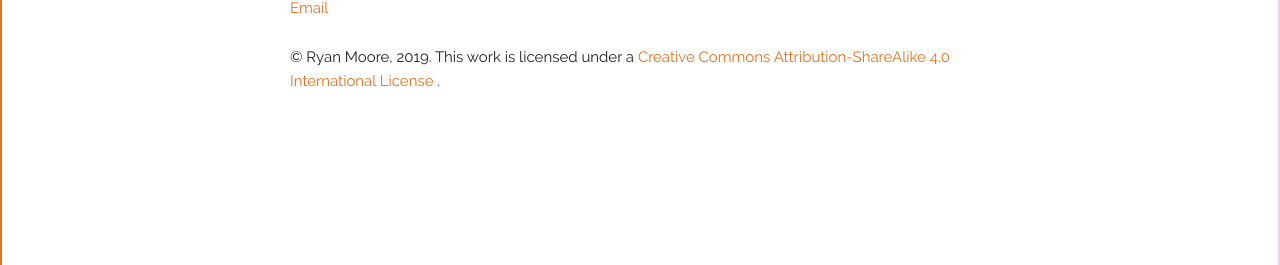
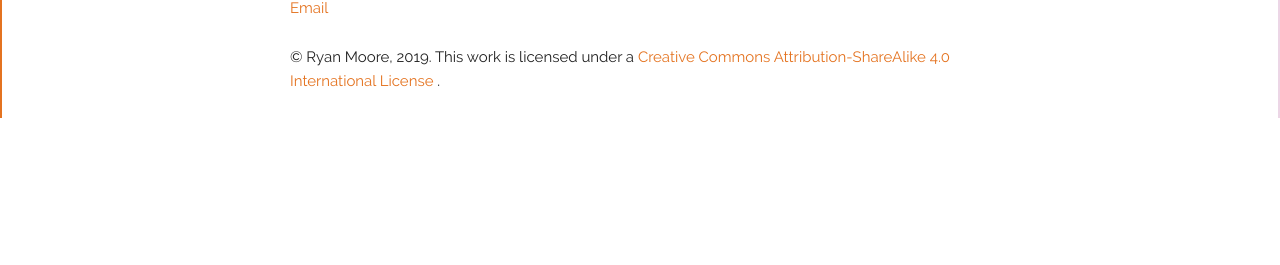
Before and after one commit to mooreryan/TenderIsTheByte, a Jekyll site: the page built from index.md, in a window 1280 px wide. Shown: the part 632-897 px from the top of the page. Built offline with Jekyll 4.4.1, drawn with Linux system fonts in a browser that asks for light colours.

Commit message:
Fix styling

```diff
--- a/assets/_sass/_base.scss
+++ b/assets/_sass/_base.scss
@@ -1,7 +1,3 @@
-html {
-  height: 100%;
-}
-
 body {
   height: 100%;
   font-family: "Raleway", sans-serif;
```
